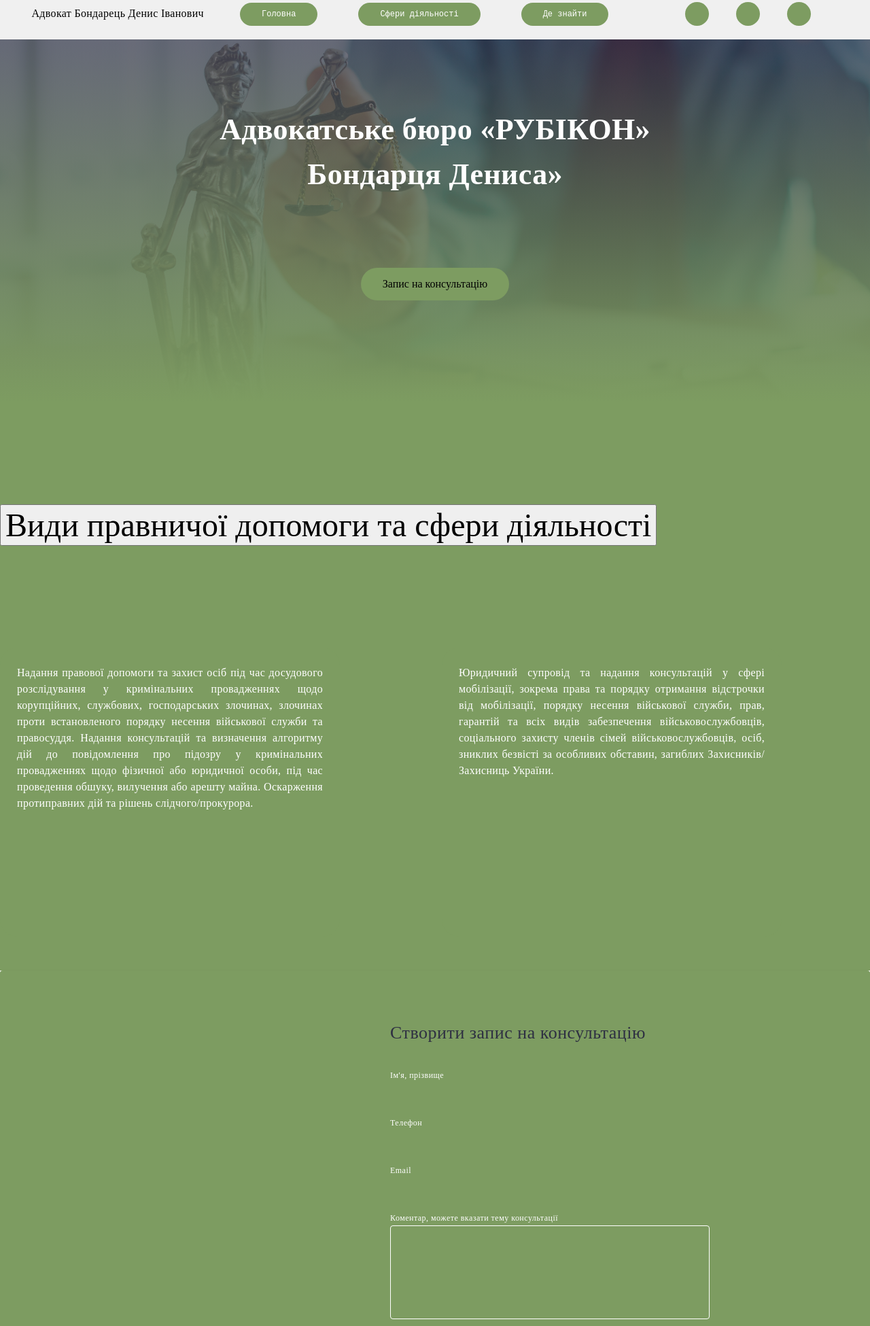
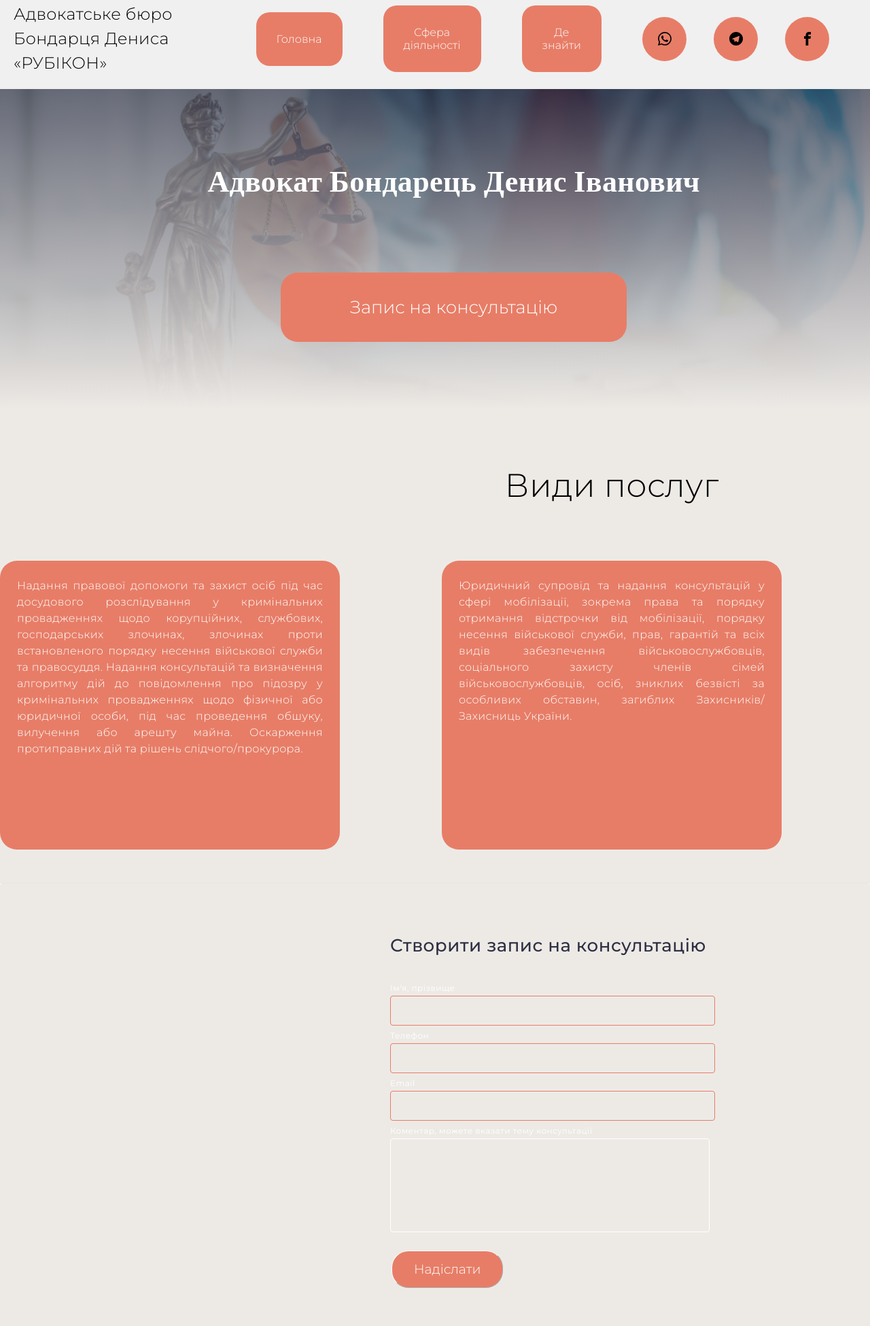
Before and after one commit to Danylo465/Law-Office-RUBICON-Bondarets-Denis, a plain HTML site: page main.html in a window 1280 px wide. Shown: the part 17-1968 px from the top of the page at 68% size. Drawn offline with nearby package versions, Linux system fonts and the light colour scheme; a web font is replaced by a local one.

Commit message:
DSUbiviusbsi

```diff
--- a/index.html
+++ b/main.html
@@ -4,42 +4,43 @@
     <meta charset="UTF-8">
     <meta name="viewport" content="width=device-width, initial-scale=1.0">
     <title>Адвокатське бюро "РУБІКОН"</title>
-    <link rel="stylesheet" href="rubicon.css">
+    <link rel="stylesheet" href="/smoth-scroll.js">
+    <link rel="stylesheet" href="/rubicon.css">
     <link rel="preconnect" href="https://fonts.googleapis.com">
-<link rel="preconnect" href="https://fonts.gstatic.com" crossorigin>
-<link href="https://fonts.googleapis.com/css2?family=Elsie:wght@400;900&display=swap" rel="stylesheet">
-<link rel="preconnect" href="https://fonts.googleapis.com">
-<link rel="preconnect" href="https://fonts.gstatic.com" crossorigin>
-<link href="https://fonts.googleapis.com/css2?family=Orelega+One&display=swap" rel="stylesheet">
+    <link rel="preconnect" href="https://fonts.gstatic.com" crossorigin>
+    <link href="https://fonts.googleapis.com/css2?family=Montserrat:ital,wght@0,100..900;1,100..900&family=Playfair+Display:ital,wght@0,400..900;1,400..900&family=Roboto+Mono:ital,wght@0,100..700;1,100..700&display=swap" rel="stylesheet">
+    <link rel="preconnect" href="https://fonts.googleapis.com">
+    <link rel="preconnect" href="https://fonts.gstatic.com" crossorigin>
+    <link href="https://fonts.googleapis.com/css2?family=Montserrat:ital,wght@0,100..900;1,100..900&family=Playfair+Display:ital,wght@0,400..900;1,400..900&family=Raleway:ital,wght@0,100..900;1,100..900&family=Roboto+Mono:ital,wght@0,100..700;1,100..700&display=swap" rel="stylesheet">
 </head>
 <body>
         <header class="header">
             <div class="header-left">
-               <a class="header-link" href="./main.html">Адвокат Бондарець Денис Іванович</a>
+               <a class="header-link" href="./main.html">Адвокатське бюро Бондарця Дениса «РУБІКОН»</a>
             </div>
             <div class="header-right">
                 <ul>
                     <li class="maine-header-items"><button class="header-menu">Головна</button></li>
-                    <li class="maine-header-items"><a href="#service-types"><button class="header-menu">Сфери діяльності</button></a></li>
-                    <li class="maine-header-items"><a href="#location"><button class="header-menu">Де знайти</button></a></li>
+                    <li class="maine-header-items"><a href="#service-types"><button class="header-menu">Сфера діяльності</button></a></li>
+                    <li class="maine-header-items"><a href="#location"><button class="header-menu">Де знайти </button></a></li>
                 </ul>
                 </div>
                 <div class="circles">
-                    <a href="https://wa.me/qr/WFDFSTC5J4VUJ1">
+                    <a href="">
                     <div class="circle">
                         <svg width="20" height="20" class="svg-social-media">
                             <use href="./symbol-defs.svg#icon-whatsapp"></use>
                         </svg>
                     </div>
                 </a>
-                <a href="https://t.me/LFRubiconBD">
+                <a href="">
                     <div class="circle">
                         <svg width="20" height="20" class="svg-social-media">
                             <use href="./symbol-defs.svg#icon-telegram"></use>
                         </svg>
                     </div>
                 </a>
-                <a href="https://www.facebook.com/share/14PL9tGEQX/"></a>
+                <a href=""></a>
                     <div class="circle">
                         <svg width="20" height="20" class="svg-social-media">
                             <use href="./symbol-defs.svg#icon-facebook"></use>
@@ -53,14 +54,14 @@
         <section class="hero">
             <div class="hero-content">
                 <div class="second-type">
-                <h1 class="layer">Адвокатське бюро «РУБІКОН» Бондарця Дениса»</h1>
-                <a href="#modul-wndw"><button type="button" class="consultation-btn"><a target="_blank" href="https://docs.google.com/forms/d/e/1FAIpQLSfeLVzhW9FcERp6MkufnI2cItZkQrYrYHWGeUT8IhKbfOg6Ow/viewform?usp=sharing">Запис на консультацію</a></button></a>
+                <h1 class="layer">Адвокат Бондарець Денис Іванович</h1>
+                <a href="#modul-wndw"><button type="button" class="consultation-btn">Запис на консультацію</button></a>
             </div>
         </div>
         </section>
     <section class="main-1">
         <div>
-        <button type="button" id="service-types" class="poslugi-header">Види правничої допомоги та сфери діяльності</button>
+        <h2 id="service-types" class="poslugi-header">Види послуг</h2>
         <ul class="second-main-list">
 
             <li class="second-main-items">Надання правової допомоги та захист осіб під час досудового розслідування у кримінальних провадженнях щодо корупційних, службових, господарських злочинах, злочинах проти встановленого порядку несення військової служби та правосуддя.
@@ -75,7 +76,7 @@
         </ul>
     </div>
     </section>
-    <section class="form">
+    <section class="form"></section>
         <div class="full-form-wndw">
 
             <div class="full-modal-form">
@@ -168,8 +169,8 @@
             <div class="contact">
                 <h3 class="header-contact-list">Контактна інформація</h3>
                 <ul class="contacts-list">
-                <li class="tel-num">Телефон: <a href="+380955659399">+380955659399</a></li>
-                <li class="em-link">Email: <a href="mailto:your_email@example.com">den@gmail.com</a></li>
+                <li class="info-tel-em">Телефон: <a href="+380955659399">+380955659399</a></li>
+                <li class="info-tel-em">Email: <a href="mailto:your_email@example.com">den@gmail.com</a></li>
             </ul>
             </div>
         </div>
--- a/rubicon.css
+++ b/rubicon.css
@@ -63,6 +63,7 @@ body{
     .header-link{
         font-family: "Montserrat";
         font-weight: 300;
+        font-size: 24px;
     }
     .circles {
         display: flex;
@@ -70,10 +71,10 @@ body{
     }
 
     .circle {
-        width: 35px;
-        height: 35px;
+        width: 65px;
+        height: 65px;
         border-radius: 50%;
-        background-color: #7D9C61;
+        background-color: #E77D67;
         display: flex;
         justify-content: center;
         align-items: center;
@@ -88,7 +89,7 @@ body{
 /* --------------------------------------------
  */
  .hero {
-    background-image: linear-gradient(rgba(46, 47, 66, 0.70), #7D9C61) ,url(./attorney-talking-on-mobile-device-and-playing-AHS39TU-min.jpg);
+    background-image: linear-gradient(rgba(46, 47, 66, 0.70), #EDEAE6) ,url(./attorney-talking-on-mobile-device-and-playing-AHS39TU-min.jpg);
     text-align: center;
     background-size: cover;
   background-repeat: no-repeat;
@@ -113,34 +114,34 @@ body{
 }
 
 .consultation-btn {
-    background-color: #7D9C61; /* Зелений колір */
+    background-color: #E77D67; /* Зелений колір */
     color: white;
-    padding: 15px 32px;
+    padding: 35px 102px;
     text-align: center;
     text-decoration: none;
     display: inline-block;
-    font-size: 16px;
+    font-size: 26px;
     font-family: "Montserrat";
     margin: 4px 2px;
     cursor: pointer;
     border-radius: 25px;
     font-weight: 300;
     border: none;
-margin-bottom: 150px;
+margin-bottom: 100px;
 transition: background-color 250ms cubic-bezier(0.4, 0, 0.2, 1);
 }
 .consultation-btn:hover,
 .consultation-btn:focus {
-    background-color: #537036;
+    background-color: #da573d;
 }
 .header-menu{
-    background-color: #7D9C61; /* Зелений колір */
+    background-color: #E77D67; /* Зелений колір */
     color: white;
-    padding: 10px 32px;
+    padding: 30px 30px;
     text-align: center;
     text-decoration: none;
     font-weight: 300;
-    font-size: 12px;
+    font-size: 16px;
     font-family: "Montserrat", monospace;
     cursor: pointer;
     border-radius: 20px;
@@ -150,7 +151,7 @@ transition: background-color 250ms cubic-bezier(0.4, 0, 0.2, 1);
 }
 .header-menu:hover,
 .header-menu:focus {
-    background-color: #537036;
+    background-color: #da573d;
 }
 
 
@@ -161,13 +162,13 @@ transition: background-color 250ms cubic-bezier(0.4, 0, 0.2, 1);
 margin: 0 auto;
 display: flex;
 justify-content: space-around;
-background: #7D9C61;
+background: #EDEAE6;
 }
 
 .poslugi-header{
-    margin-top: 150px;
+    margin-top: 75px;
     font-size: 36px;
-    margin-bottom: 150px;
+    margin-bottom: 75px;
     font-family: "Montserrat";
     text-align: center;
     color: black;
@@ -184,7 +185,7 @@ gap: 150px;
 .second-main-items{
     width: 450px;
     height: 375px;
-    background-color: #7D9C61;
+    background-color: #E77D67;
     font-weight: 300;
     padding: 25px;
     border-radius: 25px;
@@ -203,7 +204,7 @@ color: #FFFFFF;
     font-family: "Montserrat";
     color: #FFFFFF;
     padding: 70px 0px;
-    background: linear-gradient(180deg, #7D9C61 ,#c4e0aa);
+    background: linear-gradient(180deg, #EDEAE6 ,#9a9084);
 
 }
 .footer-container {
@@ -214,8 +215,8 @@ color: #FFFFFF;
 
 }
 .gooogle-maps-img{
-    width: 250px;
-    height: 250px;
+    width: 350px;
+    height: 350px;
     margin-bottom: 30px;
 
     border-radius: 25px;
@@ -224,6 +225,7 @@ color: #FFFFFF;
     text-align: center;
     margin-bottom: 40px;
     margin-right: 30px;
+    font-size: 22px;
 
 }
 .location-dscb{
@@ -239,6 +241,7 @@ color: #FFFFFF;
 }
 .header-contact-list{
     margin-bottom: 60px;
+    font-size: 24px;
 }
 
 
@@ -249,7 +252,7 @@ color: #FFFFFF;
 }
 .full-modal-form{
 
-    background-color: #7D9C61;
+    background-color: #EDEAE6;
     width: auto;
     font-family: "Montserrat";
     color: #FFFFFF;
@@ -266,7 +269,7 @@ color: #FFFFFF;
     width: 80%;
     flex-direction: column;
     align-items: flex-start;
-    background-color: #7D9C61;
+    background-color: #EDEAE6;
 }
 
 
@@ -290,10 +293,10 @@ color: #FFFFFF;
     background-color: transparent;
     outline: transparent;
     transition: border-color 250ms cubic-bezier(0.4, 0, 0.2, 1);
-    border: 1px solid var(--NAVY-BLUE-modal , #7D9C61);
+    border: 1px solid var(--NAVY-BLUE-modal , #E77D67);
 }
 .modal-input:focus {
-    border-color: #7D9C61;
+    border-color: #da573d;
 }
 .svg-input{
     position: absolute;
@@ -383,7 +386,7 @@ width: 100%;
     color: rgba(46, 47, 66, 0.4);
     border: 1px solid #FFFFFF;
     border-radius: 4px;
-    background-color: #7D9C61;
+    background-color: #EDEAE6;
 
     padding: 8px 16px;
     outline: transparent;
@@ -398,7 +401,7 @@ line-height: 1.17;
 letter-spacing: 0.02em;
 }
 .texar-com:focus{
-    border-color: #7D9C61;
+    border-color: #da573d;
 }
 
 .visually-hidden{
@@ -414,7 +417,7 @@ letter-spacing: 0.02em;
 }
 
 .priv-link {
-color: var(--IRIS, #7D9C61);
+color: var(--IRIS, #E77D67);
 font-family: 'Roboto', sans-serif;
 font-size: 12px;
 line-height: 1.17;
@@ -422,19 +425,19 @@ letter-spacing: 0.04em;
 text-decoration-line: underline;
 }
 .submit-btn{
-    background-color: #7D9C61; /* Зелений колір */
+    background-color: #E77D67; /* Зелений колір */
     color: white;
     padding: 15px 32px;
     text-align: center;
     text-decoration: none;
     display: inline-block;
-    font-size: 16px;
+    font-size: 19px;
     font-family: "Montserrat";
     margin: 4px 2px;
     cursor: pointer;
     border-radius: 25px;
     font-weight: 300;
-margin-bottom: 150px;
+margin-bottom: 50px;
 border-color: #FFFFFF;
 border-width: 1px;
 transition: background-color 250ms cubic-bezier(0.4, 0, 0.2, 1);
@@ -442,5 +445,8 @@ align-items: center;
 }
 .submit-btn:hover,
 .submit-btn:focus {
-    background-color: #537036;
+    background-color: #da573d;
 }
+.info-tel-em{
+    font-size: 18px;
+}
```
Also changed, not shown: symbol-defs.svg (added).
